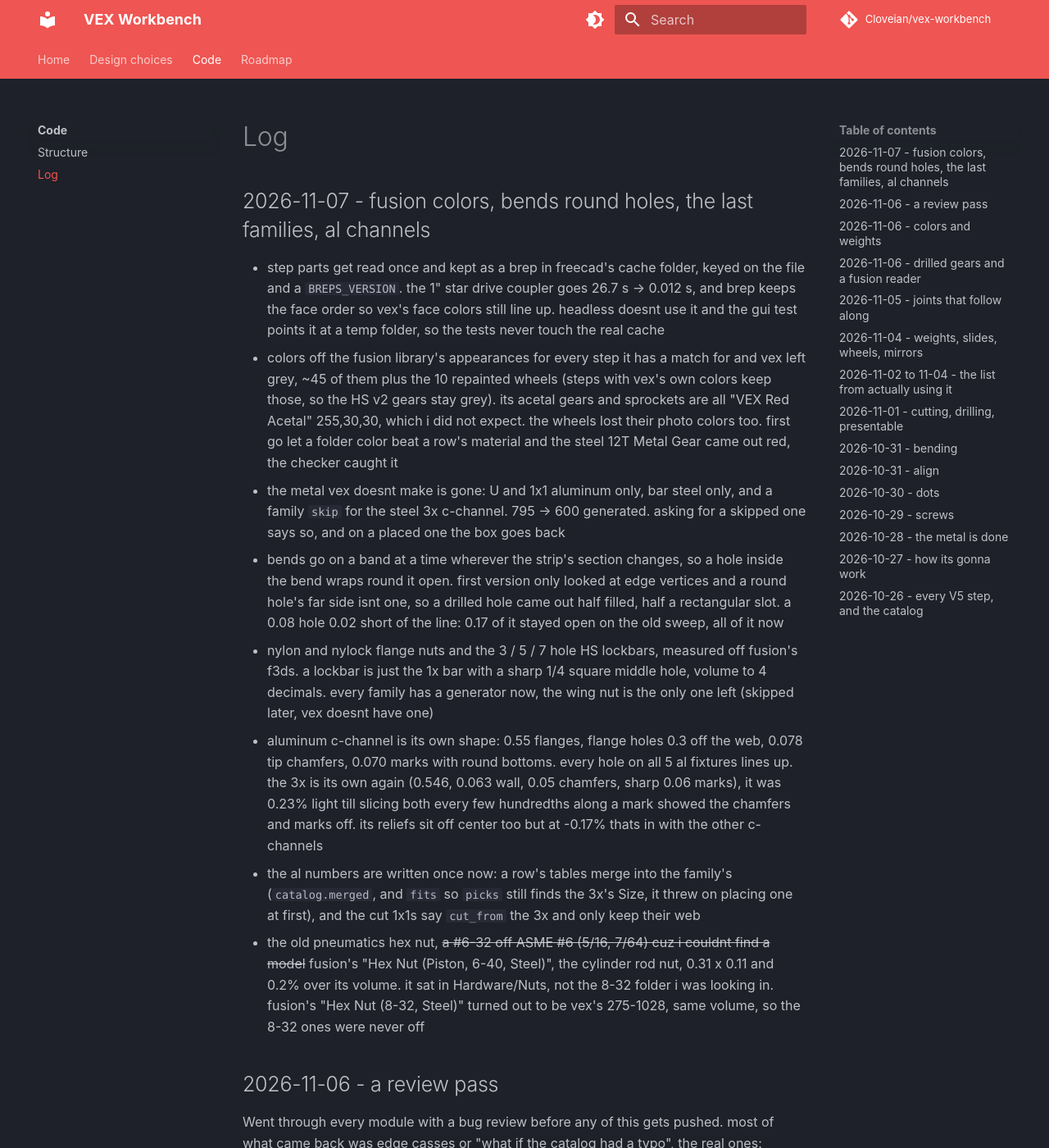
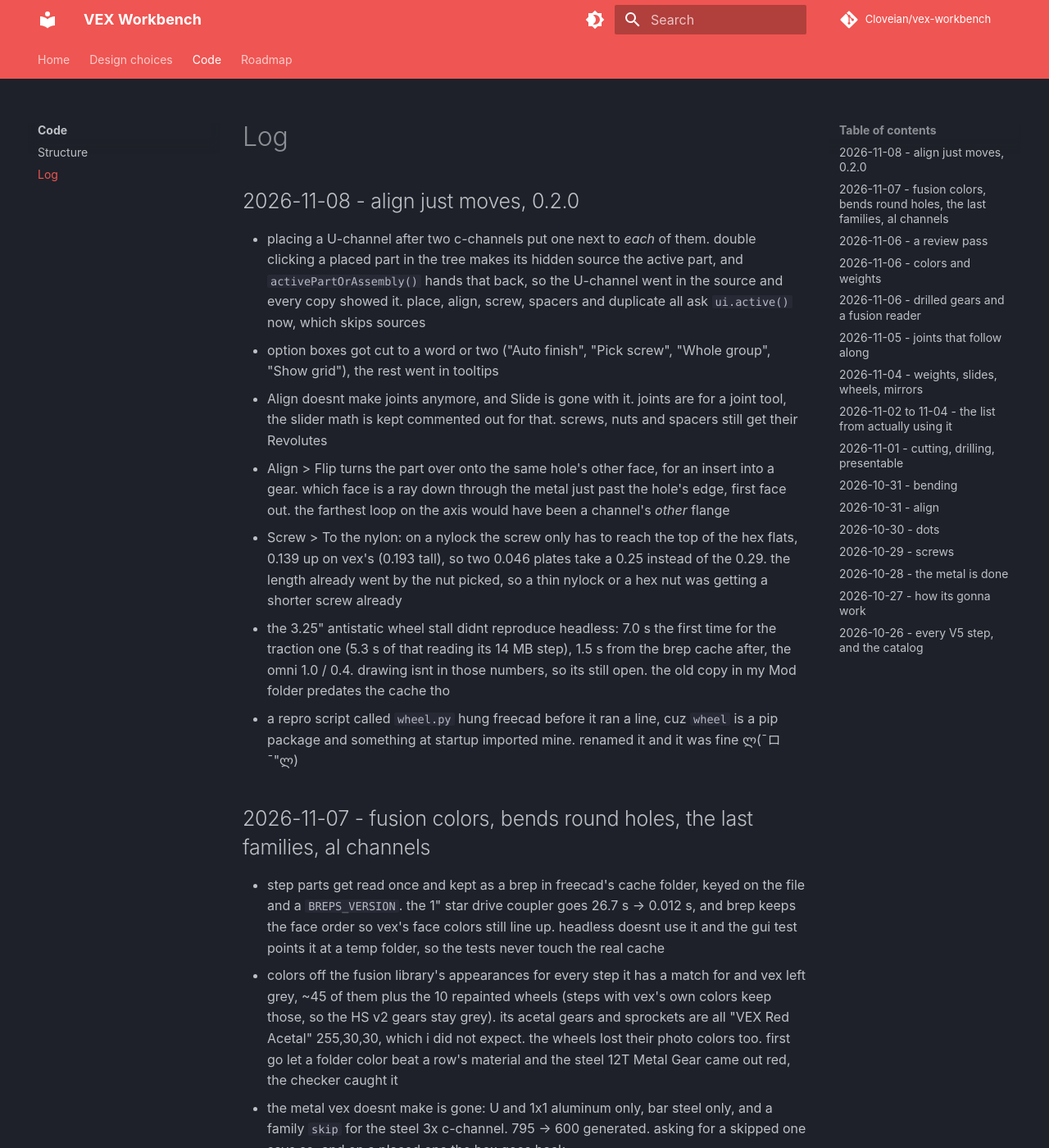
Before and after one commit to Cloveian/vex-workbench, an MkDocs documentation site: the page built from docs/code/log.md, in a window 1280 px wide and 1400 px high. Shown: the whole window at 82% size. Built offline with MkDocs 1.6.1 and Material for MkDocs 9.7.7, drawn with Linux system fonts in a browser that asks for light colours; comment, search, counter and statistics services are not loaded; some of the changed text lies outside the part shown.

Commit message:
0.2.0!! align just moves now, flip, nylon screws, and the log catches up. ship it (ﾉ◕ヮ◕)ﾉ

```diff
--- a/docs/code/log.md
+++ b/docs/code/log.md
@@ -1,4 +1,14 @@
 # Log
+
+## 2026-11-08 - align just moves, 0.2.0
+
+- placing a U-channel after two c-channels put one next to *each* of them. double clicking a placed part in the tree makes its hidden source the active part, and `activePartOrAssembly()` hands that back, so the U-channel went in the source and every copy showed it. place, align, screw, spacers and duplicate all ask `ui.active()` now, which skips sources
+- option boxes got cut to a word or two ("Auto finish", "Pick screw", "Whole group", "Show grid"), the rest went in tooltips
+- Align doesnt make joints anymore, and Slide is gone with it. joints are for a joint tool, the slider math is kept commented out for that. screws, nuts and spacers still get their Revolutes
+- Align > Flip turns the part over onto the same hole's other face, for an insert into a gear. which face is a ray down through the metal just past the hole's edge, first face out. the farthest loop on the axis would have been a channel's *other* flange
+- Screw > To the nylon: on a nylock the screw only has to reach the top of the hex flats, 0.139 up on vex's (0.193 tall), so two 0.046 plates take a 0.25 instead of the 0.29. the length already went by the nut picked, so a thin nylock or a hex nut was getting a shorter screw already
+- the 3.25" antistatic wheel stall didnt reproduce headless: 7.0 s the first time for the traction one (5.3 s of that reading its 14 MB step), 1.5 s from the brep cache after, the omni 1.0 / 0.4. drawing isnt in those numbers, so its still open. the old copy in my Mod folder predates the cache tho
+- a repro script called `wheel.py` hung freecad before it ran a line, cuz `wheel` is a pip package and something at startup imported mine. renamed it and it was fine ლ(¯ロ¯"ლ)
 
 ## 2026-11-07 - fusion colors, bends round holes, the last families, al channels
 
@@ -31,7 +41,7 @@ And a few small ones: a gap under the 0.016 washer said "more than 8 spacers", `
 - vex left ~half its steps with no `COLOUR_RGB` at all, every nut, every LS shaft, the retainers. those skip ImportGui now (faster too) and get their material's color like generated parts do, acetal has none so the gears look the same
 - 15 wheel and bogie rows got vex's listed weight. checked each against the step volume first, all 1.0 to 2.9 g/cm3 except the 2" omni (90 g) and the V2 2" mecanum (127 g), which come out 5.5, so not those
 - wheel painting took 130 s for the 10 repainted wheels. it was computing `Volume` on every piece twice just to see which rollers are the same, on those splines thats ~10 s a go for the 2.75 omni. counting faces / edges / vertexes gives the exact same colors on all 10, 7.8 s total. a review pointed out same counts isnt same shape (3 different size bushings would all go rim), so total edge length is in the key too, 0.05 s more
-- the slider limits: in 1.1.4 ondsel only switches a limit on inside a drag step, so a plain solve can never respect them. not our bug, and still cant drag from python
+- the slider limits: in 1.1.4 ondsel only switches a limit on inside a drag step, so a plain solve can never respect them. not my bug, and still cant drag from python
 
 ## 2026-11-06 - drilled gears and a fusion reader
 
@@ -127,7 +137,7 @@ And a few small ones: a gap under the 0.016 washer said "more than 8 spacers", `
 
 ## 2026-10-29 - screws
 
-- screw tool. click the head side hole, then the nut side, shortest screw thats all the way through the nut + the nut. star or hex and which nut are in the panel, kept in prefs. vex's step nuts get stood up with derived.upright() same as ours. inside an assembly both get a Fixed joint to their hole, their frames sit right on the hole frames so solving moves nothing
+- screw tool. click the head side hole, then the nut side, shortest screw thats all the way through the nut + the nut. star or hex and which nut are in the panel, kept in prefs. vex's step nuts get stood up with derived.upright() same as mine. inside an assembly both get a Fixed joint to their hole, their frames sit right on the hole frames so solving moves nothing
 - offscreen freecad hangs on close once any assembly joint has solved, a plain one with none of my code too, so the gui test os._exit()s. idk if a real window does it
 - metal legs are flat faces now, holes as inner wires (no boolean), only edge stuff gets a 2D cut, then bends fused on. 1x5x1x35 3.05 -> 2.09 s, 3x3x35 angle 3.77 -> 2.17, 5x35 plate 1.24 -> 0.17, bar 0.53 -> 0.09. same volume to 6 decimels and same faces as before. the rest is the relief cuts in the bends and the fuse, so ~1 s isnt happening without something smarter
 
@@ -146,7 +156,7 @@ And a few small ones: a gap under the 0.016 washer said "more than 8 spacers", `
 	| al U | 0.0898 | 0.44 |
 	| al 1x1 angle | 0.0934 (stretched) | 0.41 |
 
-	so ours is the populer one, 45 deg, 0.0898, k = 0.44 (inventor's default, and the U on the nose). built as a ruled loft of radial rectangles every 15 deg, the chord error is ~0.00003. angles went from +0.26 to +0.78% to within 0.03%, the U +0.01%, the 2x steel channel +0.13% (its the stretched one). test tolerance 1% -> 0.2%
+	so mine is the populer one, 45 deg, 0.0898, k = 0.44 (inventor's default, and the U on the nose). built as a ruled loft of radial rectangles every 15 deg, the chord error is ~0.00003. angles went from +0.26 to +0.78% to within 0.03%, the U +0.01%, the 2x steel channel +0.13% (its the stretched one). test tolerance 1% -> 0.2%
 
 - the plain `BoundBox` is ~0.011 loose around the loft faces, the test uses `optimalBoundingBox()` now. had me thinking the reliefs made the parts *bigger* for a sec lol
 - the bar's notch bottoms are r0.005, only the bottoms, the mouths and end chamfers are sharp and so are the plate's. the bar is face for face with vex now (48 r0.005s, 100 r0.02s, 254 planes)
@@ -156,9 +166,9 @@ And a few small ones: a gap under the 0.016 washer said "more than 8 spacers", `
 later, the small stuff
 
 - `stock.py`, shafts, standoffs, spacers, washers and the extra-low nut. they're all one section pushed along z (a square with its corners turned and/or rounded, a hex, a circle), cut by a turned blank, minus a bore. every turned end vex drew is one arc in the radius / length profile, so `end = { x, z, r }` covers all of them: the LS shaft only clips its corners, the pitch shaft gets a bullet nose, the standoff a tiny round, and the HS shaft is an r5 mm sphere 4 mm in (a 3-4-5 triangle, metric under the hood lol). standoffs past 1" are blind, 0.5 deep each end. everything matched vex first run, LS shafts and spacers exact, standoffs and pitch shafts within 0.02%
-- the "HS shafts run long" from the 26th was the loose bounding box again. the 2, 3 and 4" are actually 1 mm *short*, the 24" is right. ours are nominal
+- the "HS shafts run long" from the 26th was the loose bounding box again. the 2, 3 and 4" are actually 1 mm *short*, the 24" is right. mine are nominal
 - `end` has to be a table, a list in the toml is an axis and it made 3 variants out of one shaft. caught it before it went in
-- `derived.py`, parts cut out of a vex step. screws are vex's 1/2 screw stood up, head + a stub of shank and its tip kept, the tip moved out to length, our shank between. all 23 hex and star screws match vex dead on, so the torx recess never had to be drawn by hand. shoulder screws are the same with the 0.176 shoulder under the head, the thin nylock is vex's nylock shaved on the plain side (the toroids on the nylon end are still there, checked). every one comes out with the face that touches the part at z = 0, for the fastener tool later
+- `derived.py`, parts cut out of a vex step. screws are vex's 1/2 screw stood up, head + a stub of shank and its tip kept, the tip moved out to length, my shank between. all 23 hex and star screws match vex dead on, so the torx recess never had to be drawn by hand. shoulder screws are the same with the 0.176 shoulder under the head, the thin nylock is vex's nylock shaved on the plain side (the toroids on the nylon end are still there, checked). every one comes out with the face that touches the part at z = 0, for the fastener tool later
 - getting there: the bounding box (yes again) put the cuts in the wrong place, and the first cylinder on the star screw is a torx lobe, off the axis, so the shank came out crooked. the biggest cylinder is always on the axis
 - frame on hole picks by distance to the loop now, not its center. clicking right on a motor screw hole's edge went to a vent 11 times in 58 by center, 0 by loop
 - colors per material, `VexMass` from volume x density (a steel 1x2x1x10 is 48 g), and a Parts list button that fills a spreadsheet. step parts keep vex's own colors, but only through `ImportGui` with the gui up, `Import.insert` greys every face. so the motor is gold again
@@ -193,7 +203,7 @@ later, the actual workbench
 	- the 2x c-channel and the 2x2 / 3x3 angles have a staggered row down the middle (that 104 = 35\*2 + 34 from yesterday), the 3x and 5x channels dont
 	- plates have 0.127 diamonds on every grid point, the edge ones are the notches. the bar has the notches too but smaller (0.0798 deep), and its 0.056 thick
 	- notches every 5 holes on the free edges *and* through the bends, little count marks. not in yet
-- vs vex: plates 0.00%, bar -0.01%, angles and the 2x channel have every hole right and are +0.5 to +1.1% heavy till the count marks are in. the al channel steps are a different shape (0.55 tall, flange holes 0.3, ~~the 5x ones flare to 2.545~~ plain BoundBox lying, its 2.5) so theyre just reported. and vex's 5x steel channels have the web holes 0.24 from one side, ours are centered
+- vs vex: plates 0.00%, bar -0.01%, angles and the 2x channel have every hole right and are +0.5 to +1.1% heavy till the count marks are in. the al channel steps are a different shape (0.55 tall, flange holes 0.3, ~~the 5x ones flare to 2.545~~ plain BoundBox lying, its 2.5) so theyre just reported. and vex's 5x steel channels have the web holes 0.24 from one side, mine are centered
 - count marks are in on the free edges, and the tip chamfers on the cut ends (0.064 on the steel channel, 0.09 on the angles). angles are +0.26 to +0.78% now, the 2x steel channel +0.84%. whats left is the bend reliefs at the count marks, a 0.0898 x 0.0798 diamond wrapped round the inside of the bend, so helicoid sides. *bleh*
 - parts can go in a document now. a VEX parts dock (families up top, greyed out till they have a generator, the fusion folders under, a search box), pick the options, Place. each variant gets one hidden `App::Part` source under "VEX parts", every placed one is a plain `App::Link` to it with the params as properties (Holes, Material, Size...). change one and a document observer points just that link at the other variant. had to be a plain `App::Link`, not `App::LinkPython`, the assembly code checks `TypeId == "App::Link"` exactly
 - snap to hole works. click holes on placed parts, hit Frame on hole, and an LCS goes on each exact center, z out of the face, x along the length. the hole is the nearest inner loop on a flat face to where you clicked (anything up to 0.5" across), so round 8-32 holes on step parts *should* work too. the smart motor has 206 loops under 0.5" tho, most of them tiny detail, so a near miss could grab a vent or a logo. tried 4 of its screw holes: 0.02" off lands right every time, at 0.05" one of the 4 loses to a nieghbor loop. needs a size filter or something. the frame lives in the source, so every copy of that part has it. two channels on a Fixed joint frame to frame come out **0.0 mm** apart (`tests/test_snap.py`, headless, the Assembly module is fine without a gui) *Yippee.*
--- a/package.xml
+++ b/package.xml
@@ -1,9 +1,9 @@
 <?xml version="1.0" encoding="UTF-8" standalone="no"?>
 <package format="1" xmlns="https://wiki.freecad.org/Package_Metadata">
     <name>VEX Workbench</name>
-    <description>VEX V5 parts at exact dimensions, plus screw, spacer, align, bend, cut and drill tools that work with the built-in Assembly workbench</description>
-    <version>0.1.0</version>
-    <date>2026-10-27</date>
+    <description>VEX V5 parts at exact dimensions, plus screw, spacer, align, bend, cut, drill and duplicate tools that work with the built-in Assembly workbench</description>
+    <version>0.2.0</version>
+    <date>2026-11-08</date>
 
     <freecadmin>1.1.0</freecadmin>
 
```
Also changed, not shown: other parts of docs/code/log.md (+1 -1 lines).
